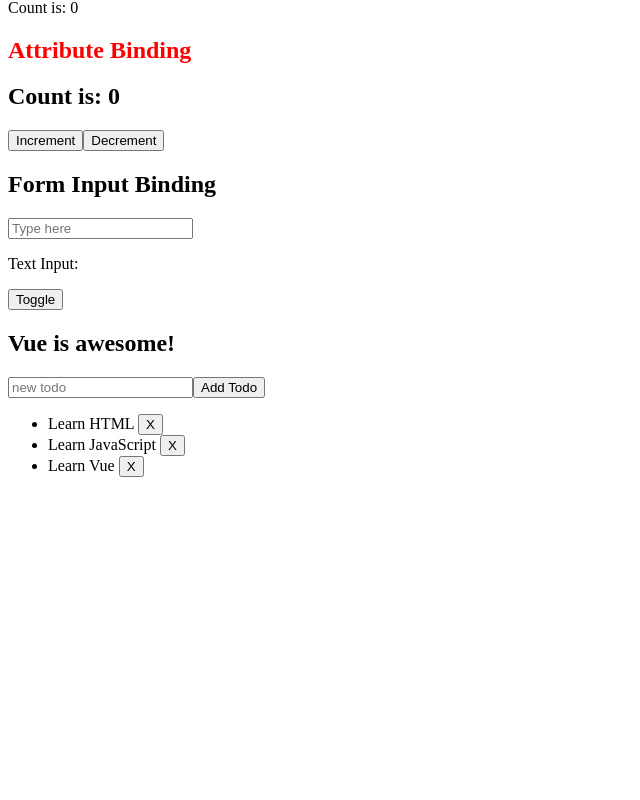
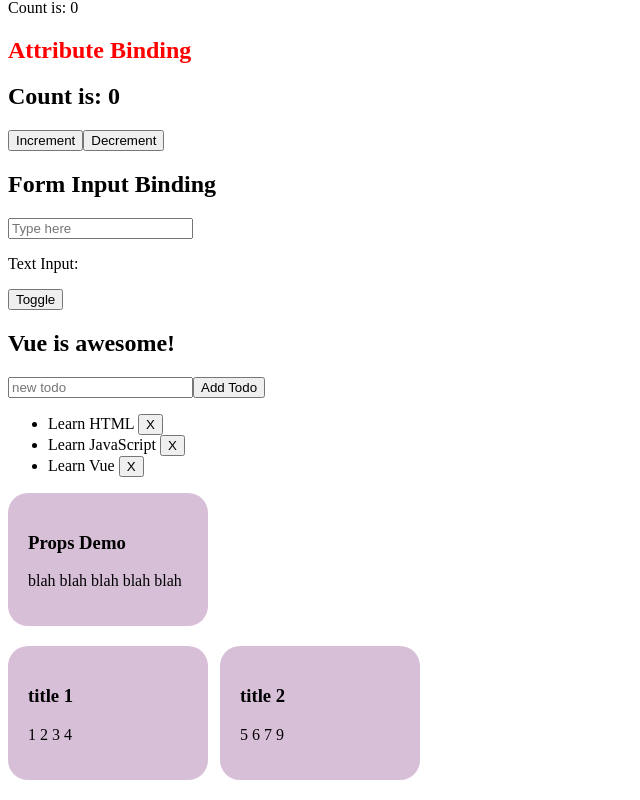
Before and after one commit to ashx3s/cprg-309-vue-demo, a Vue app: page / in a window 1280 px wide. Shown: the part 285-1085 px from the top of the page, without its empty margins (0-640 px from the left). Before the commit the page ends 800 px from the top, so only its background shows below. Built offline with nearby package versions, Linux system fonts and the light colour scheme.

Commit message:
card list example

```diff
--- a/src/App.vue
+++ b/src/App.vue
@@ -1,6 +1,8 @@
 <script setup>
 import AttributeBind from './components/AttributeBind.vue';
+import CardLayout from './components/CardLayout.vue';
 import CharacterList from './components/CharacterList.vue';
+import ComponentProps from './components/ComponentProps.vue';
 import ConditionalRender from './components/ConditionalRender.vue';
 import DeclarativeRender from './components/DeclarativeRender.vue';
 import EventListener from './components/EventListener.vue';
@@ -21,6 +23,8 @@ const title = "VueJS Tutorial"
     <FormBinding />
     <ConditionalRender />
     <ListRender />
+    <ComponentProps card-title="Props Demo" card-description="blah blah blah blah blah" />
+    <CardLayout />
   </main>
 </template>
 
--- /dev/null
+++ b/src/components/CardLayout.vue
@@ -0,0 +1,20 @@
+<script setup>
+import ComponentProps from './ComponentProps.vue';
+const cards = [
+  { id: 1, cardTitle: "title 1", cardDescription: "1 2 3 4" },
+  { id: 2, cardTitle: "title 2", cardDescription: "5 6 7 9" }
+]
+</script>
+<template>
+  <section>
+    <ComponentProps v-for="card in cards" :id="card.id" :card-title="card.cardTitle"
+      :card-description="card.cardDescription" />
+  </section>
+</template>
+<style scoped>
+section {
+  display: flex;
+  gap: 12px;
+  margin: 20px auto;
+}
+</style>
--- /dev/null
+++ b/src/components/ComponentProps.vue
@@ -0,0 +1,21 @@
+<script setup>
+const props = defineProps({
+  cardTitle: String,
+  cardDescription: String,
+})
+</script>
+<template>
+  <article>
+    <h3>{{ cardTitle || "Card Title" }}</h3>
+    <p>{{ cardDescription || "Placeholder Description" }}</p>
+  </article>
+</template>
+
+<style scoped>
+article {
+  background-color: thistle;
+  width: 10rem;
+  padding: 20px;
+  border-radius: 20px;
+}
+</style>
```
